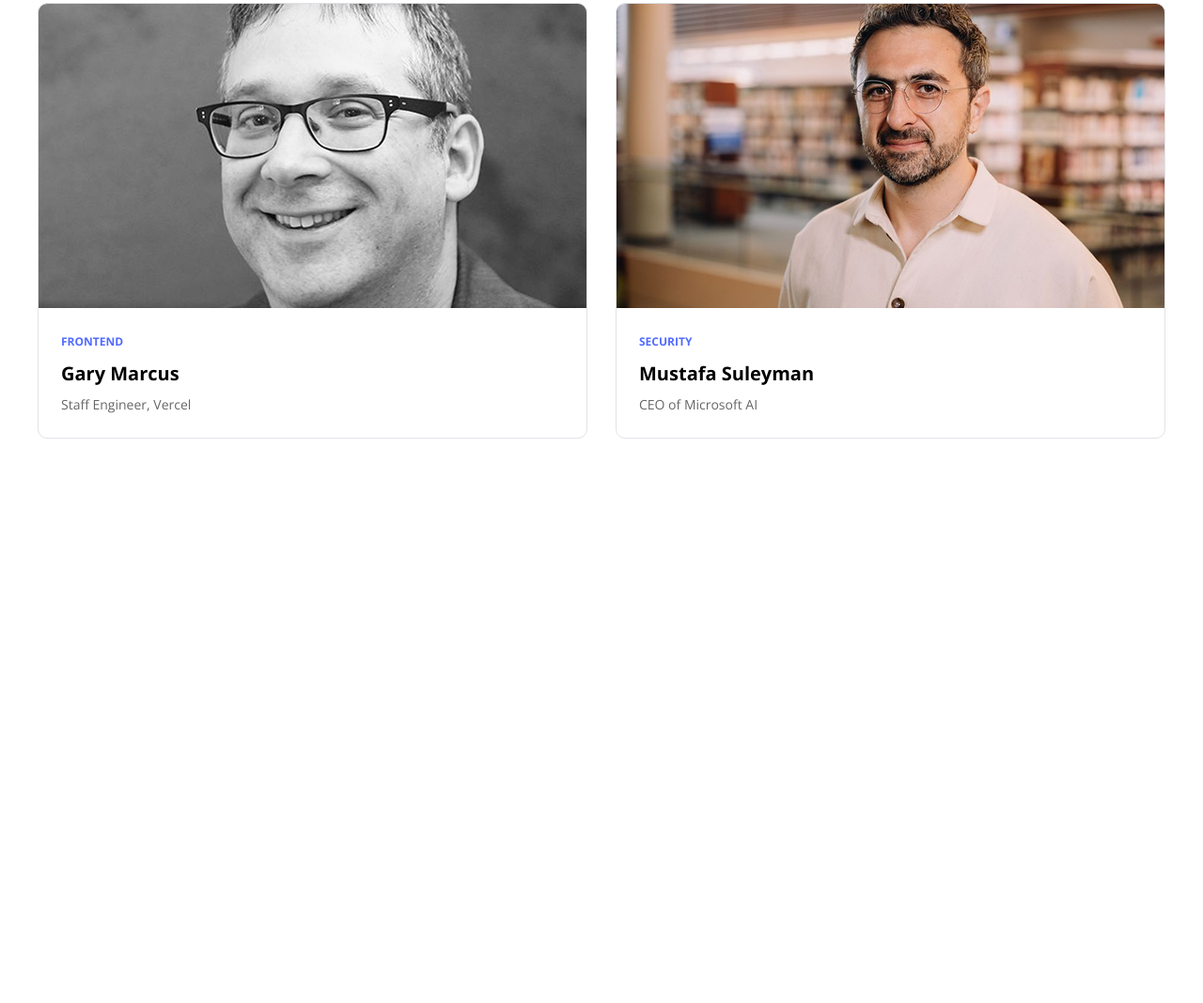
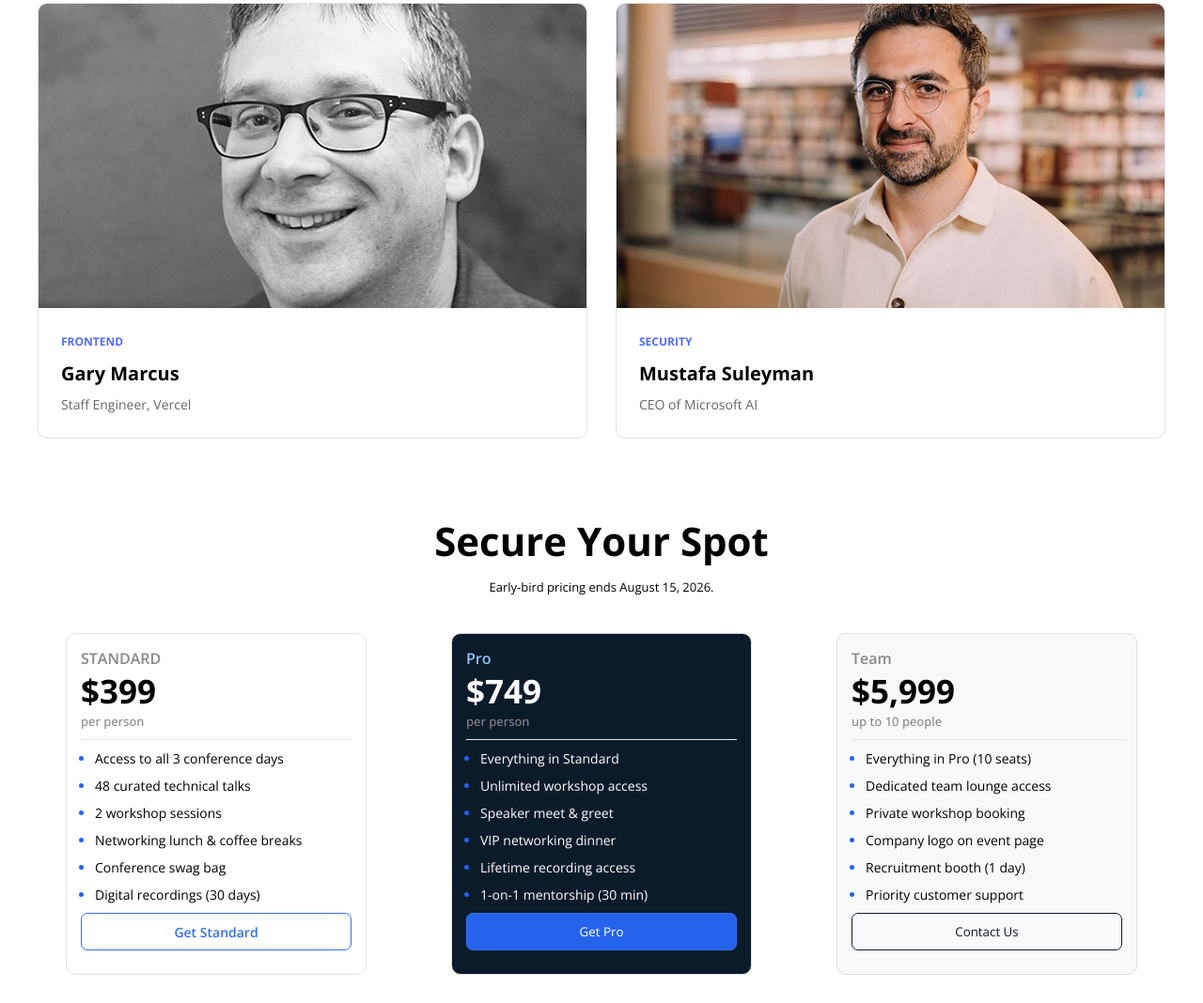
Before and after one commit to iahhemel/B14-Assignment-01, a plain HTML site: page index.html in a window 1280 px wide. Shown: the part 1498-2566 px from the top of the page at 94% size. Before the commit the page ends 1965 px from the top, so only its background shows below. Drawn offline with nearby package versions, Linux system fonts and the light colour scheme.

Commit message:
Add Card items

```diff
--- a/index.html
+++ b/index.html
@@ -88,6 +88,62 @@
   </div>
 
 </section>
+<!-- secure your spot section -->
+ <section class="container spot-parent">
+  <div class="container secure-spot-title">
+    <h1>Secure Your Spot</h1>
+    <p>Early-bird pricing ends August 15, 2026.</p>
+  </div>
+  <div class="container plan-box-parent">
+   <div class="plan-box">
+    <p>STANDARD</p>
+    <h2>$399</h2>
+    <h4>per person</h4>
+    <hr>
+    <ul>
+      <li>Access to all 3 conference days</li>
+      <li>48 curated technical talks</li>
+      <li>2 workshop sessions</li>
+      <li>Networking lunch & coffee breaks</li>
+      <li>Conference swag bag</li>
+      <li>Digital recordings (30 days)</li>
+    </ul>
+     <button class="btn-parent-spot"><b>Get Standard</b></button>
+   </div>
+   <div class="plan-box b2">
+         <p>Pro</p>
+    <h2>$749</h2>
+    <h4>per person</h4>
+    <hr>
+    <ul>
+      <li>Everything in Standard</li>
+      <li>Unlimited workshop access</li>
+      <li>Speaker meet & greet</li>
+      <li>VIP networking dinner</li>
+      <li>Lifetime recording access</li>
+      <li>1-on-1 mentorship (30 min)</li>
+    </ul>
+     <button class="btn-parent-spot b2">Get Pro</button>
+   </div>
+
+ <div class="plan-box b3">
+         <p>Team</p>
+    <h2>$5,999</h2>
+    <h4>up to 10 people</h4>
+    <hr>
+    <ul>
+      <li>Everything in Pro (10 seats)</li>
+      <li>Dedicated team lounge access</li>
+      <li>Private workshop booking</li>
+      <li>Company logo on event page</li>
+      <li>Recruitment booth (1 day)</li>
+      <li>Priority customer support</li>
+    </ul>
+     <button class="btn-parent-spot b3">Contact Us</button>
+   </div>
+
+  </div>
+ </section>
 
 
 </body>
--- a/styles/design.css
+++ b/styles/design.css
@@ -124,3 +124,132 @@
     font-size: 14px;
     margin-top: 0;
 }
+
+/* Select your spot css */
+
+.secure-spot-title{
+    text-align: center;
+    margin-top: 80px;
+
+}
+.secure-spot-title h1{
+    font-size: 42px;
+    font-weight: 700;
+    max-width: 550px;
+    margin-left: auto;
+    margin-right: auto;
+    margin-bottom: 12px;
+}
+
+.secure-spot-title p{
+    font-size: 13px;
+    max-width: 400px;
+    margin-left: auto;
+    margin-right: auto;
+}
+
+.plan-box-parent{
+    display: flex;
+    justify-content: space-between;
+    align-items: stretch;
+    padding: 30px;
+    box-sizing: border-box;
+    margin-top: 10px;
+    gap: 90px;
+
+}
+.container.plan-box-parent hr{
+ color: #888888;
+ border: none;
+ height: 1px;
+ background-color: #e5e7eb;
+}
+
+.plan-box-parent ul {
+    padding-left: 15px;
+    margin: 0;
+
+}
+.plan-box-parent li {
+    margin-bottom: 10px;
+    margin-top: 10px;
+    font-size: 14px;
+
+
+
+}
+.plan-box-parent li::marker {
+    color: #2563EB ;
+}
+.plan-box{
+    border: 1px solid #dee1e5;
+    border-radius: 10px;
+    padding: 15px;
+    background-color: #ffffff;
+    flex: 1;
+
+
+}
+
+.plan-box h2{
+    font-size: 35px ;
+    font-weight: 700;
+}
+.plan-box p{
+    font-weight: 600;
+    font-size: 16px;
+    color: #888888;
+}
+.plan-box h4{
+     font-weight: 500;
+    font-size: 13px;
+    color: #888888;
+    margin-bottom: 10px;
+}
+.btn-parent-spot{
+    border-radius: 7px;
+    border: 1px solid #356eed;
+    width: 100%;
+    height: 40px;
+    background-color: transparent;
+    color: #356eed;
+    margin-bottom: 10px;
+    margin-right: 10px;
+
+}
+.btn-parent-spot b{
+    font-size: 14px;
+    font-weight: 600;
+
+}
+.plan-box.b2{
+ background-color: #0c1b2a;
+}
+.plan-box.b2 p{
+    color: #93c5fd;
+}
+.plan-box.b2 h2{
+    color: #ffffff;
+}
+.plan-box.b2 h4{
+    columns: #868d95;
+}
+.plan-box.b2 hr {
+    color: #FFFFFF;
+}
+.plan-box.b2 li{
+    color: #FFFFFF;
+
+}
+.btn-parent-spot.b2{
+    background-color: #2563EB;
+    color: #FFFFFF;
+}
+
+.plan-box.b3{
+    background-color: #F8F9FB;
+}
+.btn-parent-spot.b3{
+    border: 1px solid #0c1b2a;
+    color: #0c1b2a;
+}
```
